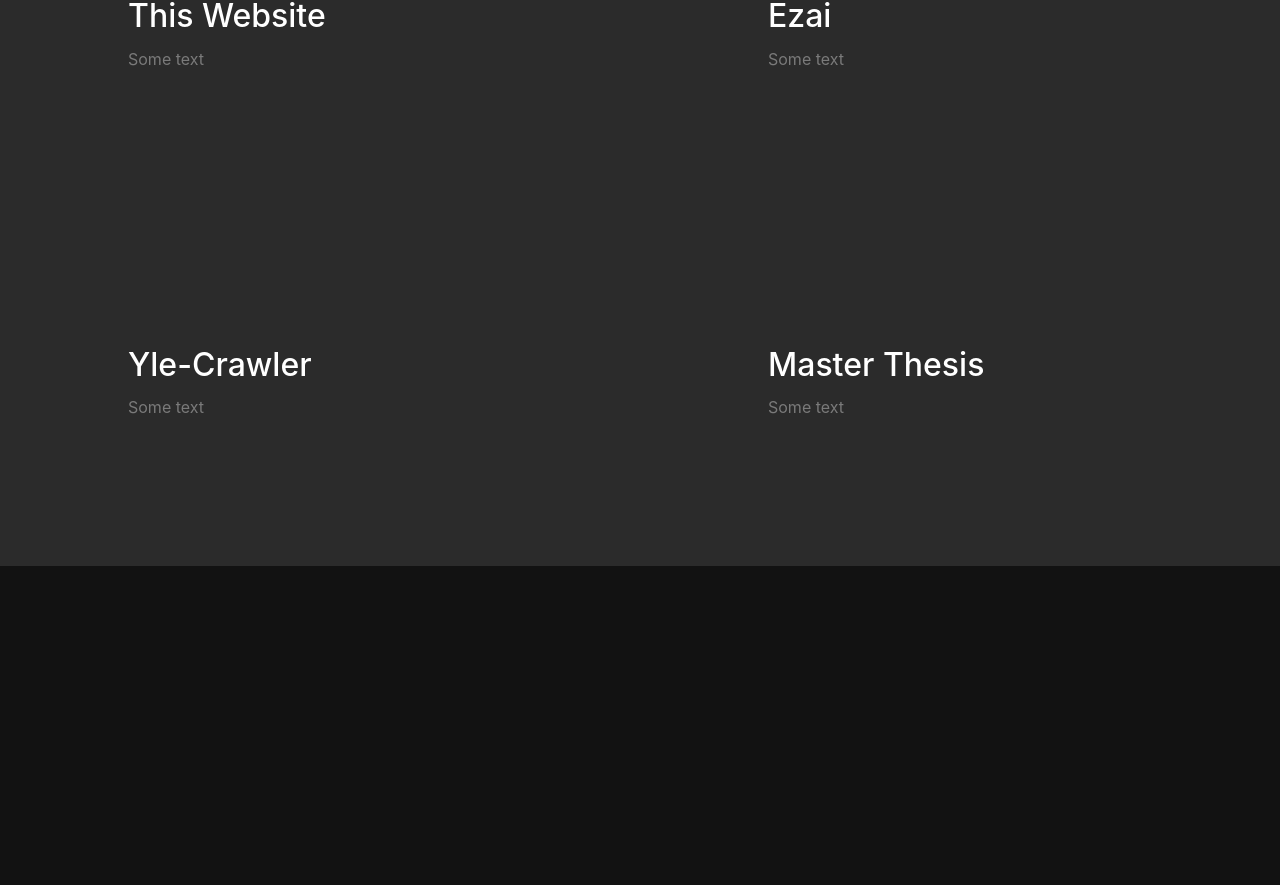
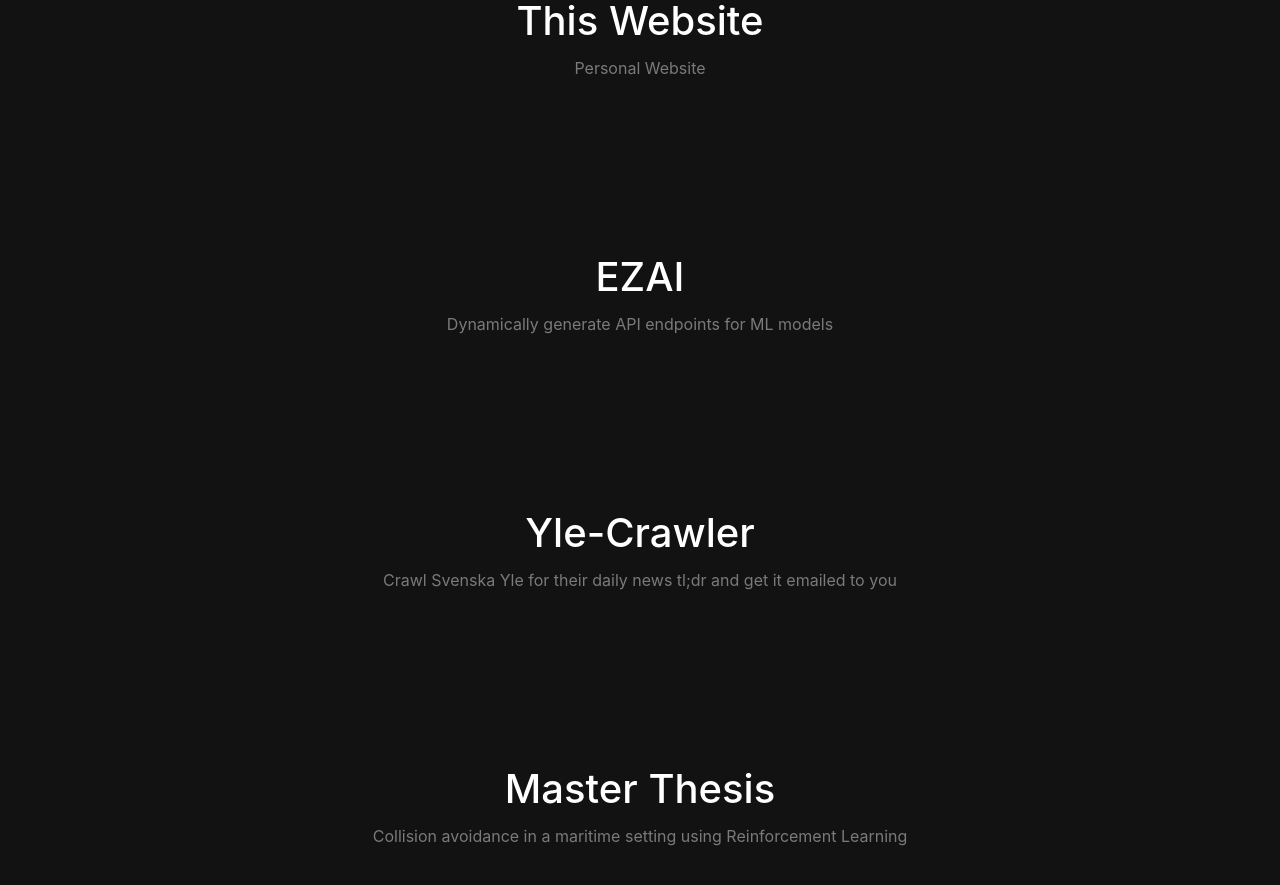
Before and after one commit to sebastianpenttinen/personalSite, a React (Create React App) app: page / in a window 1280 px wide. Shown: the part 2679-3564 px from the top of the page. Before the commit the page ends 3245 px from the top, so only its background shows below. Built offline with nearby package versions, Linux system fonts and the light colour scheme.

Commit message:
flipcard portfolio

```diff
--- /dev/null
+++ b/src/components/FlipCard.js
@@ -0,0 +1,52 @@
+import React, { Component } from "react";
+
+const subHeading = {
+  color: "#fff"
+};
+
+const paragraphStyle = {
+  lineHeight: "30px",
+  color: "#7a7a7a"
+};
+const inner = {
+  textAlign: "center",
+  transition: "transform 0.8s"
+};
+
+const rotatedInner = {
+  transform: "rotateY(180deg)",
+  transition: "transform 0.8s",
+  textAlign: "center"
+};
+
+export class FlipCard extends Component {
+  render() {
+    return (
+      <div style={{ position: "absolute" }}>
+        <div style={this.props.hover ? rotatedInner : inner}>
+          <div
+            style={
+              this.props.hover ? { display: "none" } : { display: "block" }
+            }
+          >
+            <h1 style={subHeading}>{this.props.title}</h1>
+            <p style={paragraphStyle}>{this.props.content}</p>
+          </div>
+          <div
+            style={
+              this.props.hover
+                ? { transform: "rotateY(180deg)" }
+                : {
+                    transform: "rotateY(180deg)",
+                    display: "none"
+                  }
+            }
+          >
+            <h1 style={subHeading}> Tech Stack</h1>
+            <p style={paragraphStyle}>{this.props.backside}</p>
+          </div>
+        </div>
+      </div>
+    );
+  }
+}
--- a/src/components/Portfolio.js
+++ b/src/components/Portfolio.js
@@ -1,11 +1,5 @@
 import React, { Component } from "react";
-
-const columnStyle = {
-  float: "left",
-  width: "50%",
-  padding: "10%",
-  background: "#2b2b2b"
-};
+import { FlipCard } from "./FlipCard";
 
 const headingStyle = {
   color: "#fff",
@@ -14,42 +8,106 @@
   marginBottom: "0px"
 };
 
-const paragraphStyle = {
-  lineHeight: "30px",
-  color: "#7a7a7a"
-};
-
-const subHeading = {
-  color: "#fff"
+const divStyle = {
+  padding: "10%",
+  display: "flex",
+  justifyContent: "center"
 };
 export class Portfolio extends Component {
   constructor(props) {
     super(props);
     this.Ref = React.createRef();
     this.scrollToMyRef = this.scrollToRef.bind(this);
+    this.toggleSiteHover = this.toggleSiteHover.bind(this);
+    this.toggleEzaiHover = this.toggleEzaiHover.bind(this);
+    this.toggleYleHover = this.toggleYleHover.bind(this);
+    this.toggleThesisHover = this.toggleThesisHover.bind(this);
+    this.state = {
+      siteHover: false,
+      ezaiHover: false,
+      yleHover: false,
+      thesisHover: false
+    };
   }
+
   scrollToRef = () => window.scrollTo(0, this.Ref.current.offsetTop);
+
+  toggleSiteHover() {
+    this.setState({
+      siteHover: !this.state.siteHover
+    });
+  }
+
+  toggleEzaiHover() {
+    this.setState({
+      ezaiHover: !this.state.ezaiHover
+    });
+  }
+
+  toggleYleHover() {
+    this.setState({
+      yleHover: !this.state.yleHover
+    });
+  }
+
+  toggleThesisHover() {
+    this.setState({
+      thesisHover: !this.state.thesisHover
+    });
+  }
 
   render() {
     return (
-      <div ref={this.Ref} style={{ background: "#2b2b2b" }}>
+      <div ref={this.Ref}>
         <h1 style={headingStyle}>Portfolio</h1>
         <div>
-          <div style={columnStyle}>
-            <h2 style={subHeading}> This Website</h2>
-            <p style={paragraphStyle}> Some text</p>
+          <div
+            style={divStyle}
+            onMouseEnter={this.toggleSiteHover}
+            onMouseLeave={this.toggleSiteHover}
+          >
+            <FlipCard
+              title="This Website"
+              content="Personal Website"
+              backside="Tech Stack:"
+              hover={this.state.siteHover}
+            />
           </div>
-          <div style={columnStyle}>
-            <h2 style={subHeading}> Ezai</h2>
-            <p style={paragraphStyle}> Some text</p>
+          <div
+            style={divStyle}
+            onMouseEnter={this.toggleEzaiHover}
+            onMouseLeave={this.toggleEzaiHover}
+          >
+            <FlipCard
+              title="EZAI"
+              content="Dynamically generate API endpoints for ML models"
+              backside="Tech Stack:"
+              hover={this.state.ezaiHover}
+            />
           </div>
-          <div style={columnStyle}>
-            <h2 style={subHeading}> Yle-Crawler</h2>
-            <p style={paragraphStyle}> Some text</p>
+          <div
+            style={divStyle}
+            onMouseEnter={this.toggleYleHover}
+            onMouseLeave={this.toggleYleHover}
+          >
+            <FlipCard
+              title="Yle-Crawler"
+              content="Crawl Svenska Yle for their daily news tl;dr and get it emailed to you"
+              backside="Tech Stack:"
+              hover={this.state.yleHover}
+            />
           </div>
-          <div style={columnStyle}>
-            <h2 style={subHeading}> Master Thesis</h2>
-            <p style={paragraphStyle}> Some text</p>
+          <div
+            style={divStyle}
+            onMouseEnter={this.toggleThesisHover}
+            onMouseLeave={this.toggleThesisHover}
+          >
+            <FlipCard
+              title="Master Thesis"
+              content="Collision avoidance in a maritime setting using Reinforcement Learning"
+              backside="Tech Stack:"
+              hover={this.state.thesisHover}
+            />
           </div>
         </div>
       </div>
```
